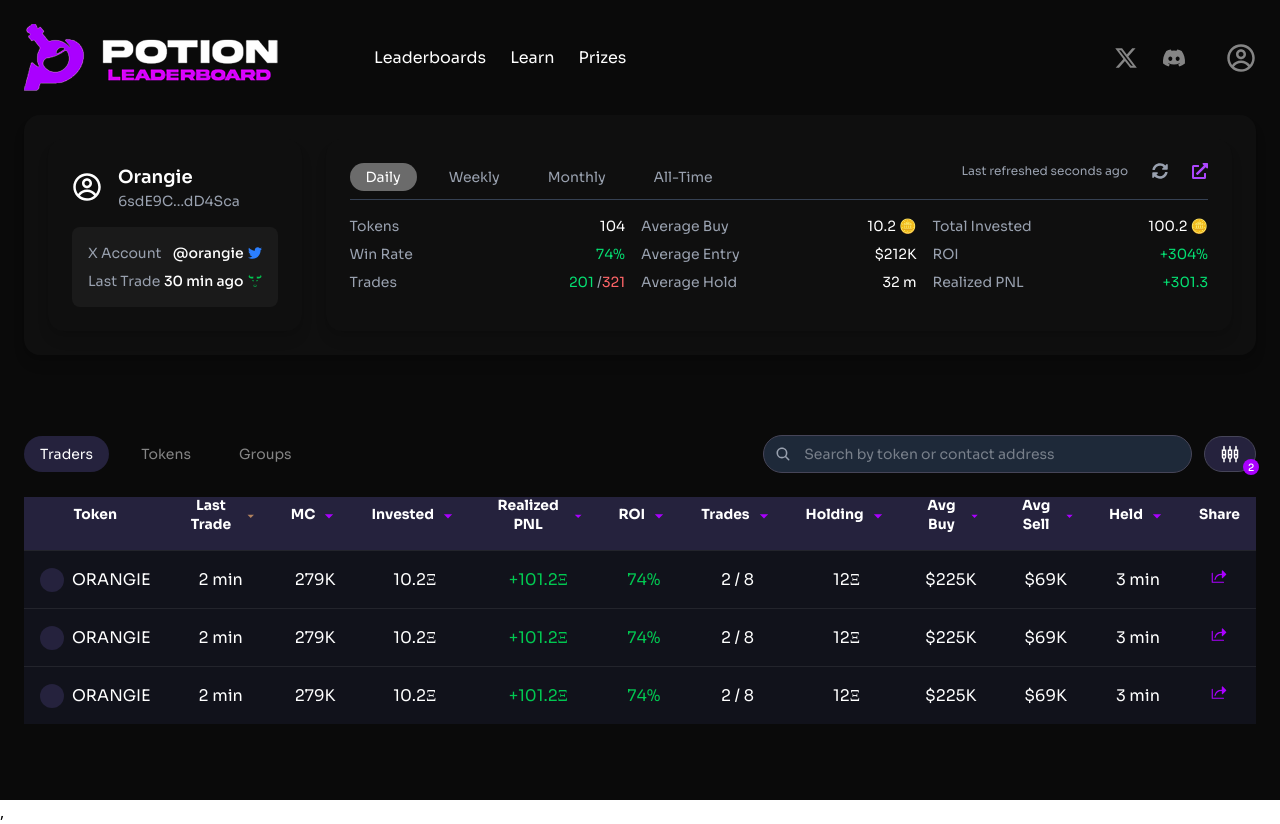
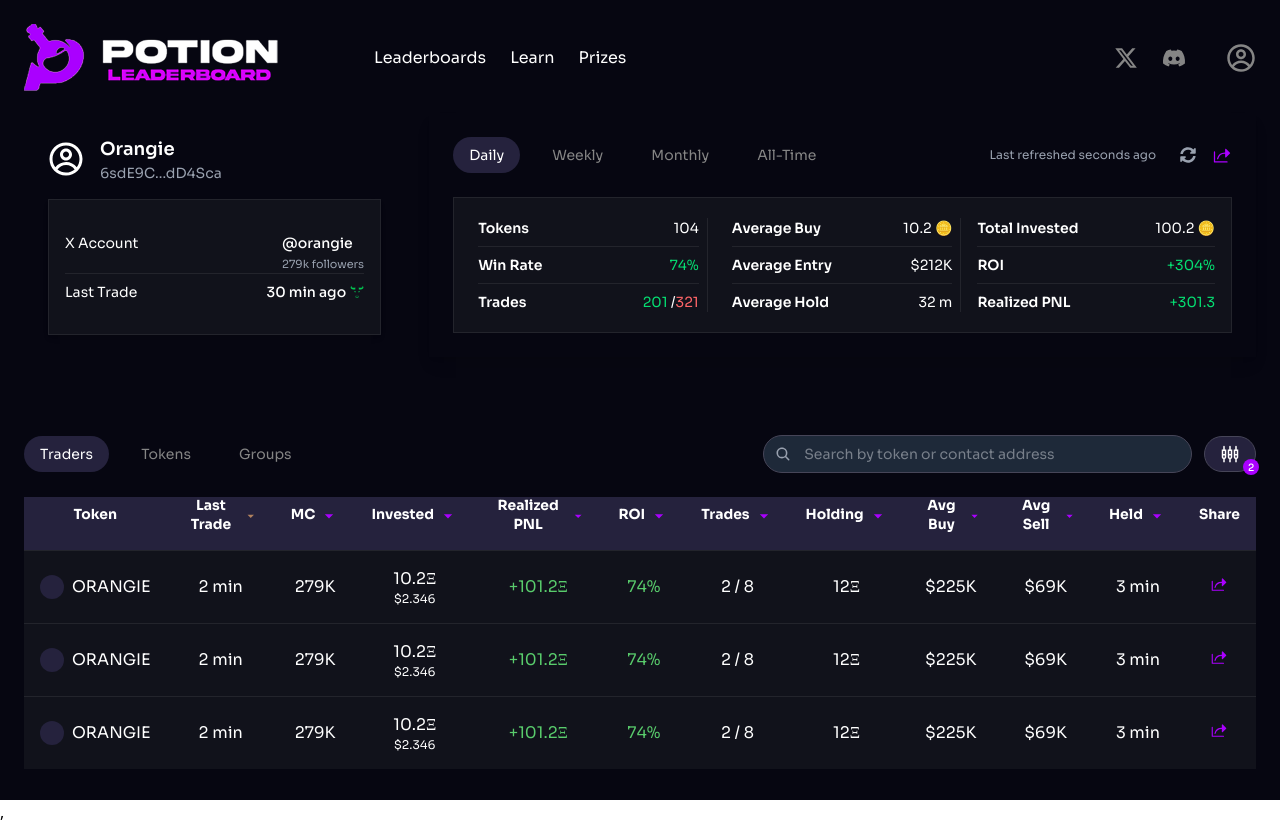
Before and after one commit to favourAyomikun/bounty-potion, a React (Vite) app: page /leaderboard-dashboard in a window 1280 px wide. Built offline with nearby package versions, Linux system fonts and the light colour scheme.

Commit message:
done with the trading stat page

```diff
--- a/src/components/Header.jsx
+++ b/src/components/Header.jsx
@@ -4,11 +4,11 @@
 const Header = () => {
     return (
         <header className="flex justify-between items-center mb-6">
-            <div className="flex space-x-4 items-center gap-20">
+            <div className="flex space-x-4 items-center gap-20 outline-none">
                 <a href="/">
                     <img src="/potion_logo.jpg" alt="potion_logo" className="" />
                 </a>
-                <nav className="flex space-x-6 text-base">
+                <nav className="flex space-x-6 text-base outline-none">
                     <a href="/" className="text-white">Leaderboards</a>
                     <a href="https://docs.potionleaderboard.com" target='_blank' rel="noopener noreferrer"
                         className="text-white">Learn</a>
--- a/src/components/TradingStats.jsx
+++ b/src/components/TradingStats.jsx
@@ -1,31 +1,37 @@
-import React from 'react'
+import React, { useState } from 'react'
 import { CgProfile } from "react-icons/cg";
 import { FaExternalLinkAlt, FaSyncAlt } from "react-icons/fa";
 import { FaTwitter } from "react-icons/fa6";
 import { GiBull } from "react-icons/gi";
+import { PiShareFill } from 'react-icons/pi';
 const TradingStats = () => {
+    const [selectedTimeFrame, setSelectedTimeFrame] = useState('Daily')
+
     return (
-        <div className="flex space-x-6 p-6 bg-[#0f0f0f] rounded-2xl shadow-lg">
-            <div className="bg-[#0f0f0f] text-white p-6 rounded-2xl w-80 shadow-lg">
+        <div className="flex items-center space-x-6 h-[15rem]">
+            <div className="text-white p-6 w-[45%]">
                 {/* Profile Header */}
                 <div className="flex items-center space-x-4">
-                    <CgProfile className='text-3xl'/>
+                    <CgProfile className='text-4xl' />
                     <div>
                         <h2 className="text-lg font-semibold">Orangie</h2>
                         <p className="text-gray-400 text-sm">6sdE9C...dD4Sca</p>
                     </div>
                 </div>
 
-                {/* Account Info */}
-                <div className="mt-4 bg-[#1a1a1a] p-4 rounded-lg">
-                    <div className="flex justify-between text-gray-400 text-sm">
-                        <span>X Account</span>
-                        <span className="text-white font-medium flex items-center">
-                            @orangie <FaTwitter className="ml-1 text-blue-500" />
-                        </span>
+                {/* AccountInfo */}
+                <div className="flex flex-col justify-center mt-4 border border-[#23242C] bg-[#11121B] p-4 shadow-md h-34">
+                    <div className="flex justify-between text-gray-400 text-sm border-b border-[#23242C]">
+                        <span className='text-white'>X Account</span>
+                        <div>
+                            <span className="text-white font-medium flex items-center">
+                                @orangie
+                            </span>
+                            <small>279k followers</small>
+                        </div>
                     </div>
                     <div className="flex justify-between mt-2 text-gray-400 text-sm">
-                        <span>Last Trade</span>
+                        <span className='text-white'>Last Trade</span>
                         <span className="text-white font-medium flex items-center">
                             30 min ago <GiBull className="ml-1 text-green-500" />
                         </span>
@@ -33,38 +39,59 @@
                 </div>
             </div>
 
-            <div className="bg-[#0f0f0f] text-white p-6 rounded-2xl w-full shadow-lg">
+            <div className="text-white p-6 w-full shadow-lg">
                 {/* Tabs */}
-                <div className="flex space-x-4 border-b border-gray-700 pb-2">
-                    {["Daily", "Weekly", "Monthly", "All-Time"].map((tab, index) => (
+                <div className="flex items-center space-x-4 pb-2">
+                    <div className="flex items-center space-x-4">
                         <button
-                            key={index}
-                            className={`text-sm px-4 py-1 rounded-full ${index === 0 ? "bg-[#6b6b6b] text-white" : "text-gray-400"
+                            className={`text-sm px-4 py-2 rounded-[20px] cursor-pointer ${selectedTimeFrame === 'Daily' ? 'bg-[#25223D] border-[#464558] text-white' : 'text-[#858585]'
                                 }`}
+                            onClick={() => setSelectedTimeFrame('Daily')}
                         >
-                            {tab}
+                            Daily
                         </button>
-                    ))}
+                        <button
+                            className={`text-sm px-4 py-2 rounded-[20px] cursor-pointer ${selectedTimeFrame === 'Weekly' ? 'bg-[#25223D] border-[#464558] text-white' : 'text-[#858585]'
+                                }`}
+                            onClick={() => setSelectedTimeFrame('Weekly')}
+                        >
+                            Weekly
+                        </button>
+                        <button
+                            className={`text-sm px-4 py-2 rounded-[20px] cursor-pointer ${selectedTimeFrame === 'Monthly' ? 'bg-[#25223D] border-[#464558] text-white' : 'text-[#858585]'
+                                }`}
+                            onClick={() => setSelectedTimeFrame('Monthly')}
+                        >
+                            Monthly
+                        </button>
+                        <button
+                            className={`text-sm px-4 py-2 rounded-[20px] cursor-pointer ${selectedTimeFrame === 'All-Time' ? 'bg-[#25223D] border-[#464558] text-white' : 'text-[#858585]'
+                                }`}
+                            onClick={() => setSelectedTimeFrame('All-Time')}
+                        >
+                            All-Time
+                        </button>
+                    </div>
                     <div className="flex-grow"></div>
                     <span className="text-gray-400 text-xs">Last refreshed seconds ago</span>
                     <FaSyncAlt className="text-gray-400 ml-2 cursor-pointer" />
-                    <FaExternalLinkAlt className="text-purple-500 ml-2 cursor-pointer" />
+                    <PiShareFill className="text-[#AA00FF] hover:text-[#7d5094] cursor-pointer text-xl" />
                 </div>
 
                 {/* Stats Grid */}
-                <div className="grid grid-cols-3 gap-4 mt-4 text-sm">
+                <div className="grid grid-cols-3 place-content-center gap-4 mt-4 text-sm border border-[#23242C] bg-[#11121B] p-4 h-34">
                     {/* Left Column */}
-                    <div>
-                        <div className="flex justify-between text-gray-400">
-                            <span>Tokens</span>
+                    <div className=" border-r border-[#23242C] px-2">
+                        <div className="flex justify-between text-white border-b border-[#23242C] pb-2">
+                            <span className='font-semibold'>Tokens</span>
                             <span className="text-white">104</span>
                         </div>
-                        <div className="flex justify-between text-gray-400 mt-2">
-                            <span>Win Rate</span>
+                        <div className="flex justify-between text-white border-b border-[#23242C] py-2">
+                            <span className='font-semibold'>Win Rate</span>
                             <span className="text-green-400">74%</span>
                         </div>
-                        <div className="flex justify-between text-gray-400 mt-2">
-                            <span>Trades</span>
+                        <div className="flex justify-between text-white pt-2">
+                            <span className='font-semibold'>Trades</span>
                             <span>
                                 <span className="text-green-400">201</span> /
                                 <span className="text-red-400">321</span>
@@ -73,37 +100,38 @@
                     </div>
 
                     {/* Middle Column */}
-                    <div>
-                        <div className="flex justify-between text-gray-400">
-                            <span>Average Buy</span>
+                    <div className=" border-r border-[#23242C] px-2">
+                        <div className="flex justify-between text-white border-b border-[#23242C] pb-2">
+                            <span className='font-semibold'>Average Buy</span>
                             <span className="text-white">10.2 🪙</span>
                         </div>
-                        <div className="flex justify-between text-gray-400 mt-2">
-                            <span>Average Entry</span>
+                        <div className="flex justify-between text-white border-b border-[#23242C] py-2">
+                            <span className='font-semibold'>Average Entry</span>
                             <span className="text-white">$212K</span>
                         </div>
-                        <div className="flex justify-between text-gray-400 mt-2">
-                            <span>Average Hold</span>
+                        <div className="flex justify-between text-white pt-2">
+                            <span className='font-semibold'>Average Hold</span>
                             <span className="text-white">32 m</span>
                         </div>
                     </div>
 
                     {/* Right Column */}
                     <div>
-                        <div className="flex justify-between text-gray-400">
-                            <span>Total Invested</span>
+                        <div className="flex justify-between text-white border-b border-[#23242C] pb-2">
+                            <span className='font-semibold'>Total Invested</span>
                             <span className="text-white">100.2 🪙</span>
                         </div>
-                        <div className="flex justify-between text-gray-400 mt-2">
-                            <span>ROI</span>
+                        <div className="flex justify-between text-white border-b border-[#23242C] py-2">
+                            <span className='font-semibold'>ROI</span>
                             <span className="text-green-400">+304%</span>
                         </div>
-                        <div className="flex justify-between text-gray-400 mt-2">
-                            <span>Realized PNL</span>
+                        <div className="flex justify-between text-white pt-2">
+                            <span className='font-semibold'>Realized PNL</span>
                             <span className="text-green-400">+301.3</span>
                         </div>
                     </div>
                 </div>
+
             </div>
         </div>
     )
--- a/src/pages/LeaderboardDashboard.jsx
+++ b/src/pages/LeaderboardDashboard.jsx
@@ -8,14 +8,12 @@
 import TradingStats from "../components/TradingStats";
 
 const LeaderboardDashboard = () => {
-    const [activeTab, setActiveTab] = useState("Daily");
     const [selectedTab, setSelectedTab] = useState('Traders')
-    const tabs = ["Daily", "Weekly", "Monthly", "All-Time"];
 
     const navigate = useNavigate()
 
     return (
-        <div className="bg-[#0a0a0a] text-white min-h-screen p-6">
+        <div className="bg-[#060611] text-white min-h-screen p-6">
             {/* Header */}
             <Header />
 
@@ -163,9 +161,11 @@
                                 </td>
                                 <td className="py-4 px-4 align-middle">{data.lastTrade}</td>
                                 <td className="py-4 px-4 align-middle">{data.mc}</td>
-                                <td className="py-4 px-4 align-middle">{data.invested}</td>
-                                <td className="py-4 px-4 align-middle text-green-500">{data.realizedPNL}</td>
-                                <td className="py-4 px-4 align-middle text-green-500">{data.roi}</td>
+                                <td className="flex flex-col py-4 px-4 align-middle">{data.invested}
+                                    <small className="text-xs">$2.346</small>
+                                </td>
+                                <td className="py-4 px-4 align-middle text-[#59CC6C]">{data.realizedPNL}</td>
+                                <td className="py-4 px-4 align-middle text-[#59CC6C]">{data.roi}</td>
                                 <td className="py-4 px-4 align-middle">{data.trades}</td>
                                 <td className="py-4 px-4 align-middle">{data.holding}</td>
                                 <td className="py-4 px-4 align-middle">{data.avgBuy}</td>
```
